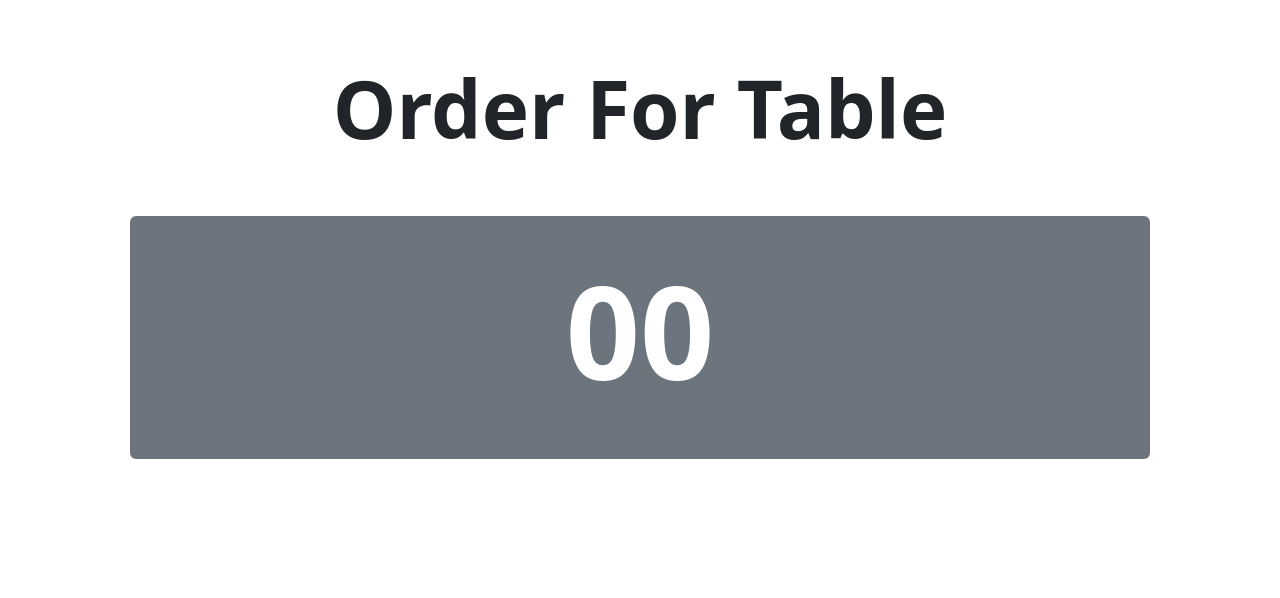
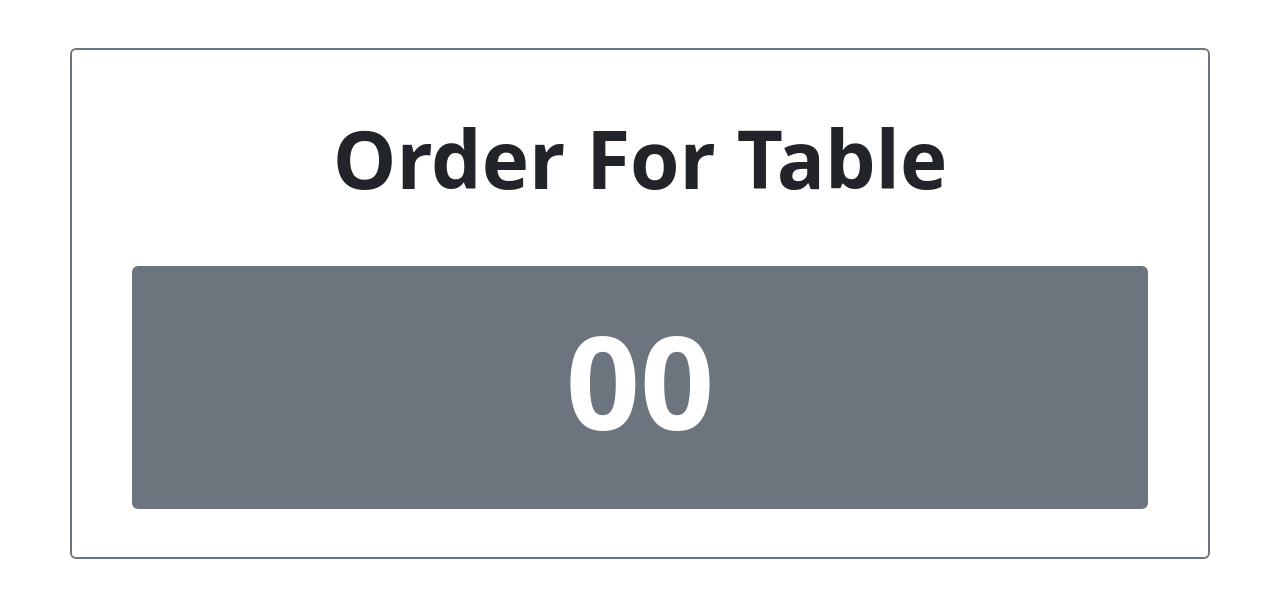
Before and after one commit to muquitarif/Robot-Control-App-Using-Websockets, a website: page client/display.html in a window 1280 px wide. Drawn offline with nearby package versions, Linux system fonts and the light colour scheme.

Commit message:
added stroke

```diff
--- a/client/display.html
+++ b/client/display.html
@@ -9,8 +9,8 @@
     <link rel="stylesheet" href="style.css">
 </head>
 
-<body>
-        <div class="container text-center mt-5">
+<body class="mx-5 my-5">
+        <div class="container text-center mt-5 border border-secondary border-2 rounded py-5">
             <div class="row">
                 <p class="f-med fw-bold mb-5">Order For Table</p>
             </div>
```
